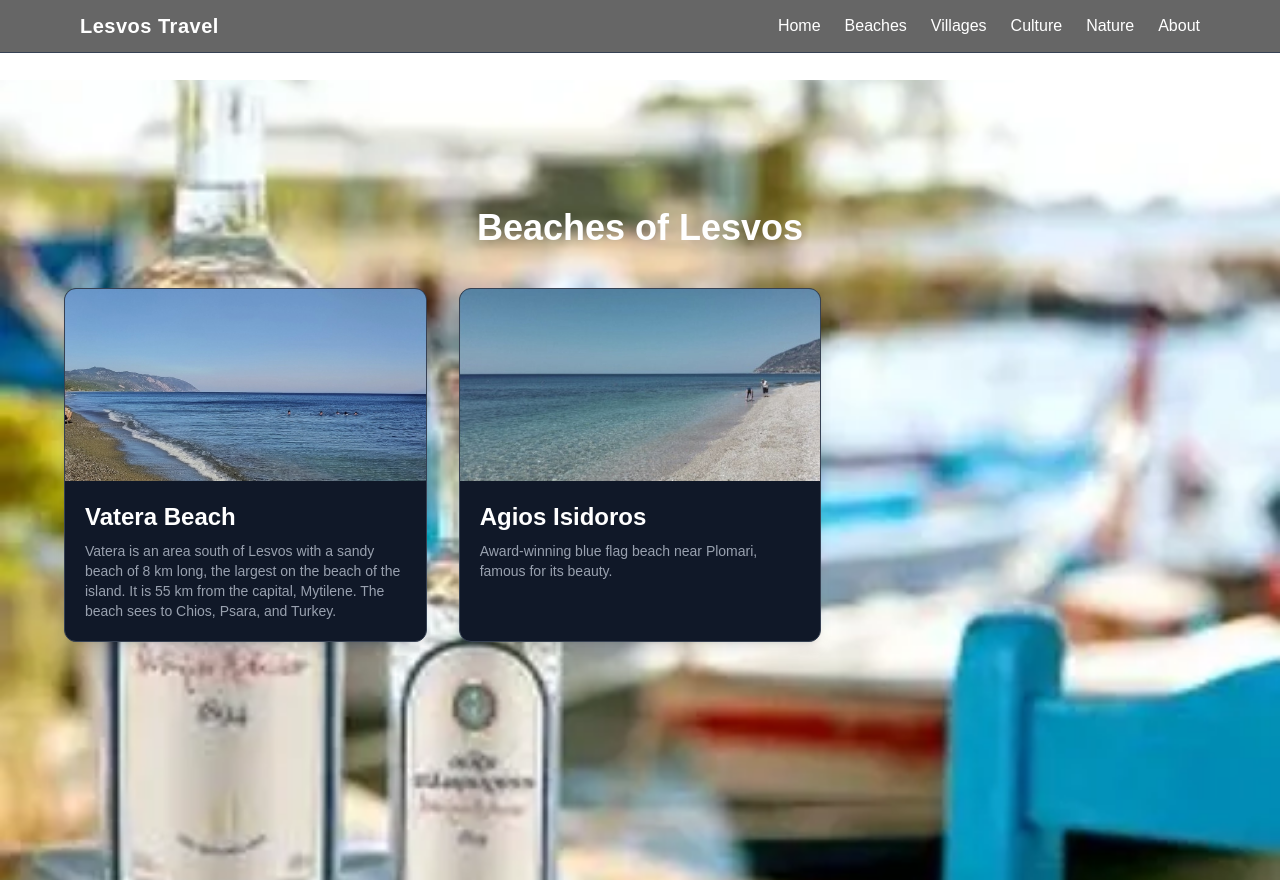
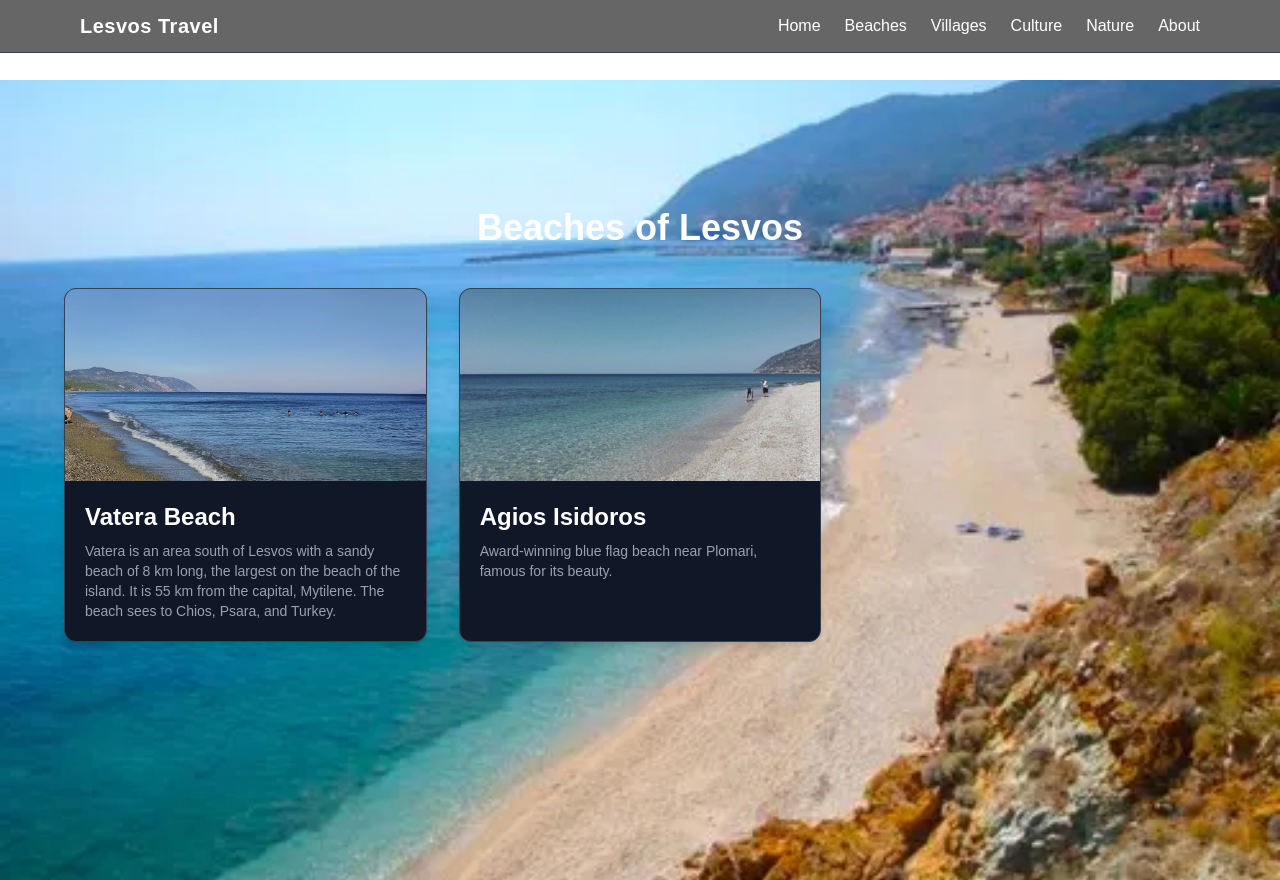
Before and after one commit to amamouridis/lesvos-travel-guide, a Next.js app: page /beaches in a window 1280 px wide. Built offline with nearby package versions, Linux system fonts and the light colour scheme.

Commit message:
change backround in beack section

```diff
--- a/src/app/beaches/page.tsx
+++ b/src/app/beaches/page.tsx
@@ -14,7 +14,7 @@ export default function BeachesPage() {
   ];
 
   return (
-    <main className="min-h-screen bg-black text-white px-6 pt-32 pb-16 bg-[url('/ouzo.jpg')] bg-cover bg-center bg-fixed">
+    <main className="min-h-screen bg-black text-white px-6 pt-32 pb-16 bg-[url('/plomari-beach.jpg')] bg-cover bg-center bg-fixed">
       <h1 className="text-4xl font-bold text-center mb-10">Beaches of Lesvos</h1>
 
       <div className="grid grid-cols-1 sm:grid-cols-2 lg:grid-cols-3 gap-8 max-w-6xl mx-auto">
```
Also changed, not shown: public/plomari-beach.jpg (added).
